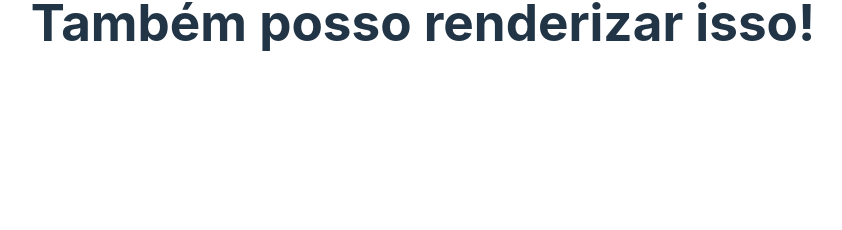
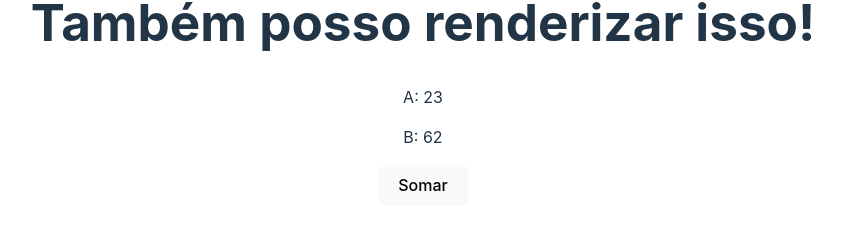
Before and after one commit to Emanuelsyngles/Estudos-react, a React (Vite) app in the folder 2_FUNDAMENTOS/fundamentos/: page / in a window 1280 px wide. Shown: the part 812-1042 px from the top of the page, without its empty margins (217-1059 px from the left). Before the commit the page ends 929 px from the top, so only its background shows below. Built offline with nearby package versions, Linux system fonts and the light colour scheme.

Commit message:
Desafio concluido.

```diff
--- a/2_FUNDAMENTOS/fundamentos/src/App.jsx
+++ b/2_FUNDAMENTOS/fundamentos/src/App.jsx
@@ -7,6 +7,7 @@ import Events from "./components/Events";
 // style / css
 import "./App.css";
 import MyComponent from "./components/MyComponent";
+import Challenge from "./components/Challenge";
 
 function App() {
   return (
@@ -17,6 +18,7 @@ function App() {
       <TemplateExpression />
       <MyComponent />
       <Events />
+      <Challenge />
     </>
   );
 }
--- a/2_FUNDAMENTOS/fundamentos/src/components/Challenge.jsx
+++ b/2_FUNDAMENTOS/fundamentos/src/components/Challenge.jsx
@@ -0,0 +1,20 @@
+const Challenge = () => {
+  const a = 23;
+  const b = 62;
+
+  return (
+    <>
+      <p>A: {a}</p>
+      <p>B: {b}</p>
+      <button
+        onClick={() => {
+          console.log(a + b);
+        }}
+      >
+        Somar
+      </button>
+    </>
+  );
+};
+
+export default Challenge;
```
